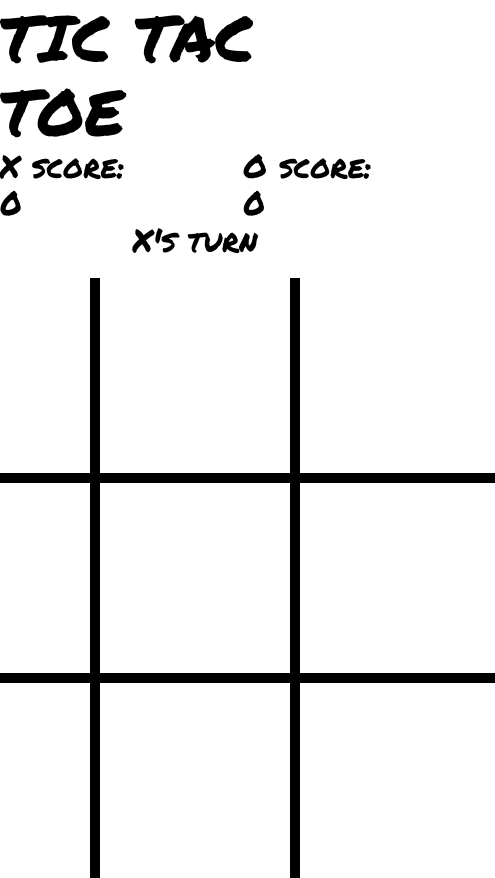
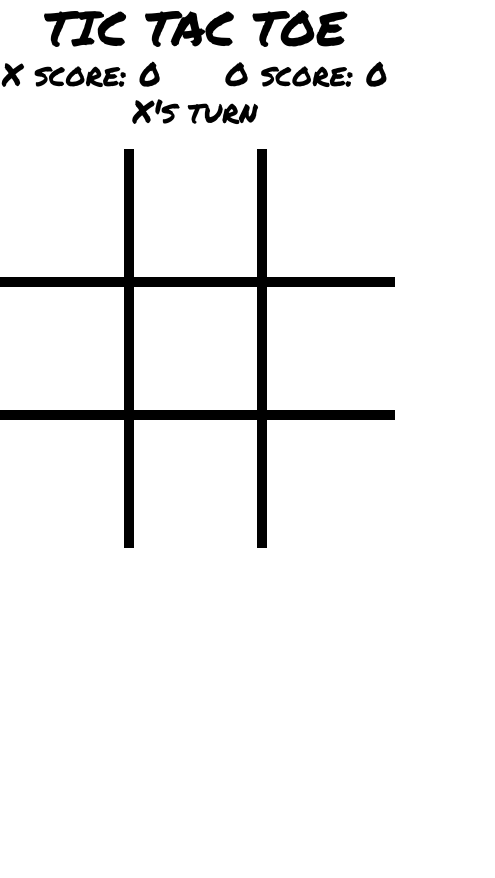
Before and after one commit to dangoodie/tic-tac-toe, a website: page index.html in a window 390 px wide. Shown: the whole page, 495 px wide, since content can reach past the window. After the commit the page ends 844 px from the top, so only its background shows below. Drawn offline with Linux system fonts and the light colour scheme.

Commit message:
changing format slightly for mobile

```diff
--- a/css/style.css
+++ b/css/style.css
@@ -6,8 +6,8 @@
 
 .board {
   display: grid;
-  grid-template-columns: repeat(3, 200px);
-  grid-template-rows: repeat(3, 200px);
+  grid-template-columns: repeat(3, 133px);
+  grid-template-rows: repeat(3, 133px);
 }
 
 .cell {
@@ -22,15 +22,16 @@
   display: flex;
   flex-direction: column;
   align-items: center;
+  flex: auto;
 }
 
 .heading {
-  font-size: 4rem;
+  font-size: 3rem;
 }
 
 .scoreboard {
   display: flex;
-  gap: 100px;
+  gap: 4rem;
   font-size: 2rem;
 }
 
```
